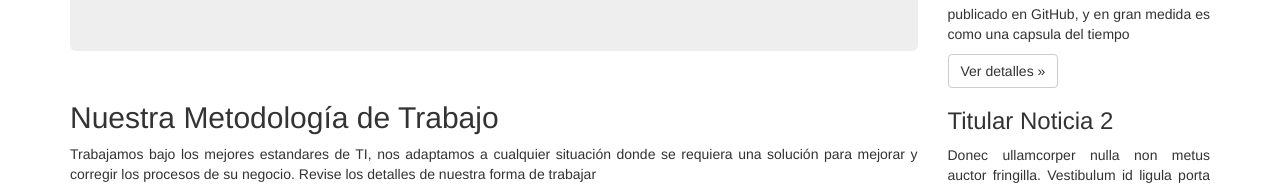
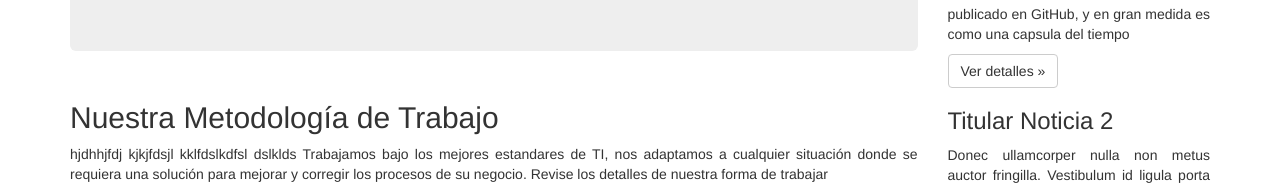
Before and after one commit to 4GeeksAcademyVE/2016-i-practicas-frontend-luis-santana, a plain HTML site: page StarSoftware/index.html in a window 1280 px wide. Shown: the part 605-792 px from the top of the page. Drawn offline with Linux system fonts and the light colour scheme.

Commit message:
branch prueba 2

```diff
--- a/StarSoftware/index.html
+++ b/StarSoftware/index.html
@@ -71,7 +71,9 @@
                     <div class="row">
                         <div class="col-xs-12">
                           <h2>Nuestra Metodolog&iacute;a de Trabajo</h2>
-                          <p>Trabajamos bajo los mejores estandares de TI, nos adaptamos a cualquier situaci&oacute;n donde se requiera una soluci&oacute;n para mejorar y corregir los procesos de su negocio. Revise los detalles de nuestra forma de trabajar</p>
+                          <p>hjdhhjfdj kjkjfdsjl kklfdslkdfsl dslklds
+
+                              Trabajamos bajo los mejores estandares de TI, nos adaptamos a cualquier situaci&oacute;n donde se requiera una soluci&oacute;n para mejorar y corregir los procesos de su negocio. Revise los detalles de nuestra forma de trabajar</p>
                           <p><a class="btn btn-default" href="#" role="button">Ver detalles &raquo;</a></p>
                         </div>
                     </div>
```
